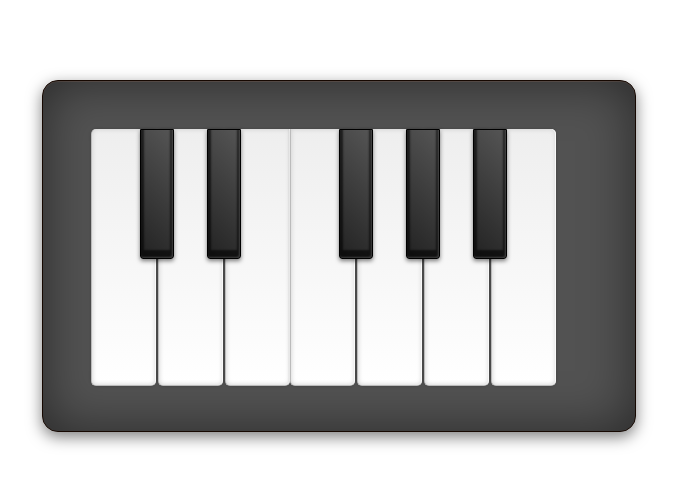
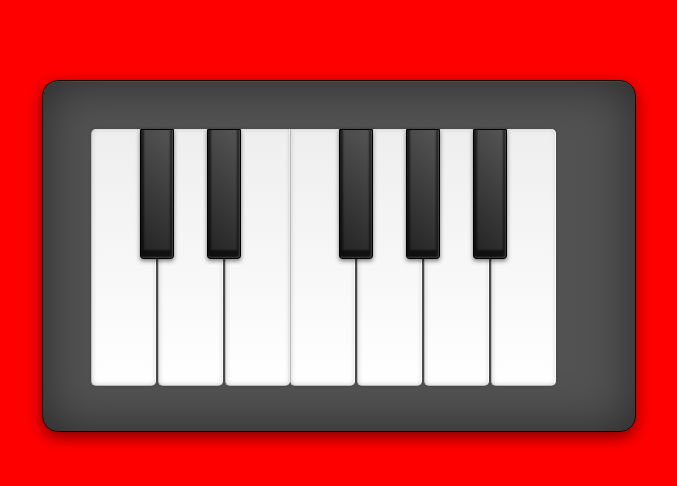
Before and after one commit to pennyfarrell/hachathon-nov-17, a plain HTML site: page index.html in a window 1280 px wide. Shown: the whole page, without its empty margins (301-978 px from the left). Drawn offline with nearby package versions, Linux system fonts and the light colour scheme.

Commit message:
Link js script to index.html and test the link

```diff
--- a/index.html
+++ b/index.html
@@ -30,10 +30,11 @@
                 <li class="white a"></li>
                 <li class="black as"></li>
                 <li class="white b"></li>
-
               </ul>
         </div>
     </div>
+    <!-- Link to js file -->
+    <script src="static/scripts/script.js"></script>
 </body>
 
 </html>
--- a/static/scripts/script.js
+++ b/static/scripts/script.js
@@ -0,0 +1,2 @@
+// Test link to index.html
+document.body.style.backgroundColor = "red";
```
